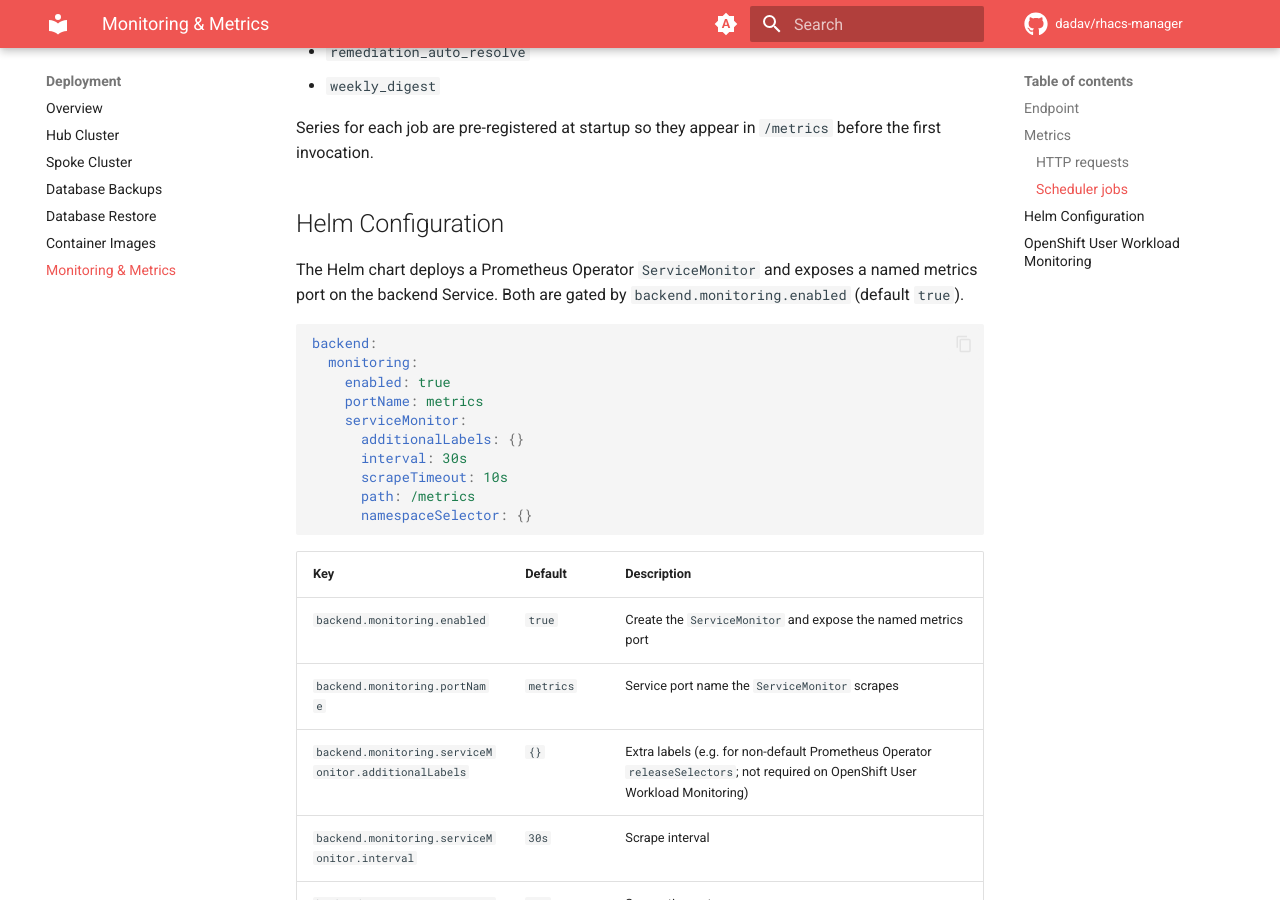
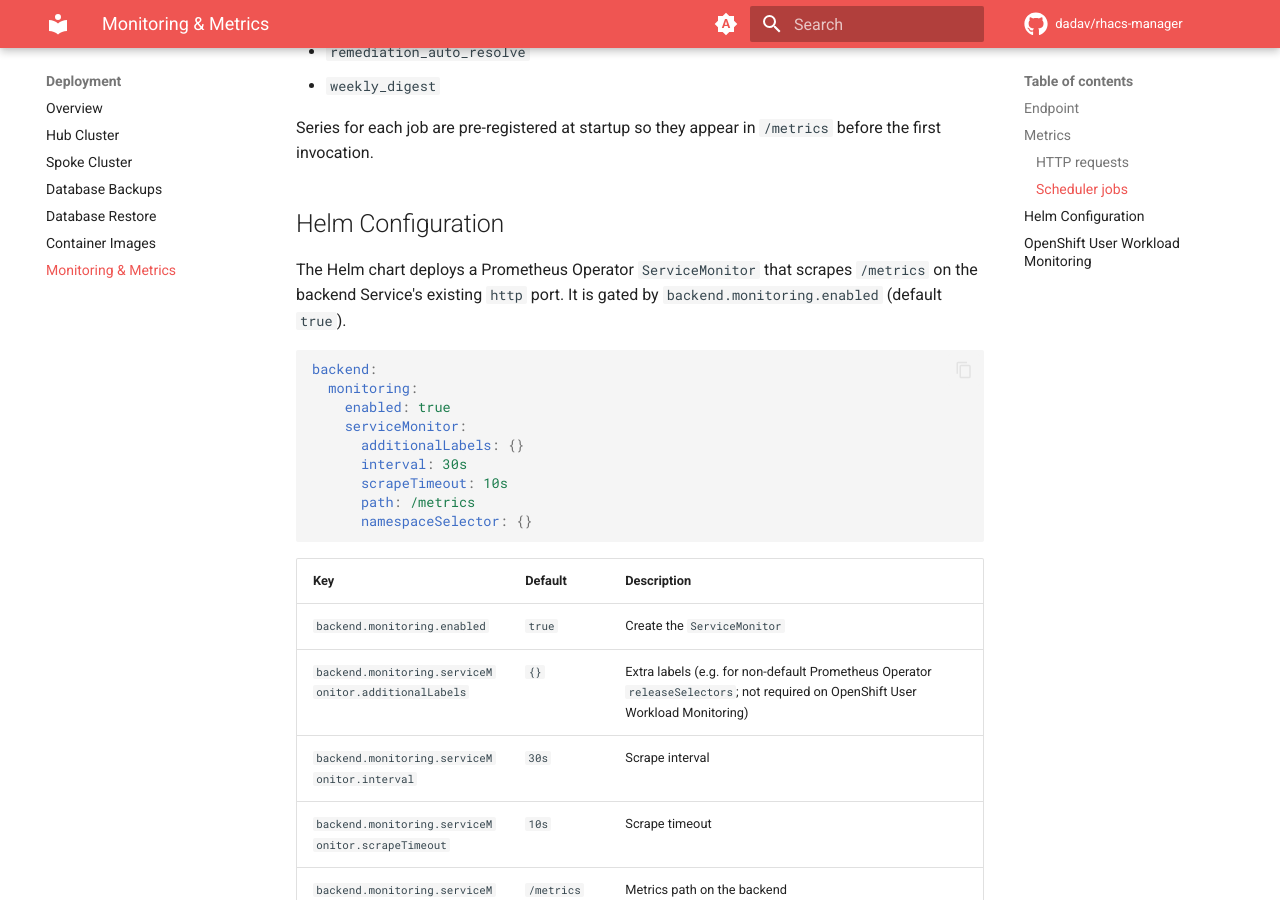
Before and after one commit to dadav/rhacs-manager, an MkDocs documentation site: the page built from docs/deployment/monitoring.md, in a window 1280 px wide and 900 px high, scrolled down 1250 px. Built offline with MkDocs 1.6.1 and Material for MkDocs 9.7.7, drawn with Linux system fonts in a browser that asks for light colours; comment, search, counter and statistics services are not loaded.

Commit message:
fix: Remove dedicated metrics port

````diff
--- a/docs/deployment/monitoring.md
+++ b/docs/deployment/monitoring.md
@@ -39,13 +39,12 @@ Series for each job are pre-registered at startup so they appear in `/metrics` b
 
 ## Helm Configuration
 
-The Helm chart deploys a Prometheus Operator `ServiceMonitor` and exposes a named metrics port on the backend Service. Both are gated by `backend.monitoring.enabled` (default `true`).
+The Helm chart deploys a Prometheus Operator `ServiceMonitor` that scrapes `/metrics` on the backend Service's existing `http` port. It is gated by `backend.monitoring.enabled` (default `true`).
 
 ```yaml
 backend:
   monitoring:
     enabled: true
-    portName: metrics
     serviceMonitor:
       additionalLabels: {}
       interval: 30s
@@ -56,8 +55,7 @@ backend:
 
 | Key | Default | Description |
 |-----|---------|-------------|
-| `backend.monitoring.enabled` | `true` | Create the `ServiceMonitor` and expose the named metrics port |
-| `backend.monitoring.portName` | `metrics` | Service port name the `ServiceMonitor` scrapes |
+| `backend.monitoring.enabled` | `true` | Create the `ServiceMonitor` |
 | `backend.monitoring.serviceMonitor.additionalLabels` | `{}` | Extra labels (e.g. for non-default Prometheus Operator `releaseSelectors`; not required on OpenShift User Workload Monitoring) |
 | `backend.monitoring.serviceMonitor.interval` | `30s` | Scrape interval |
 | `backend.monitoring.serviceMonitor.scrapeTimeout` | `10s` | Scrape timeout |
````
Also changed, not shown: 4 other files.
